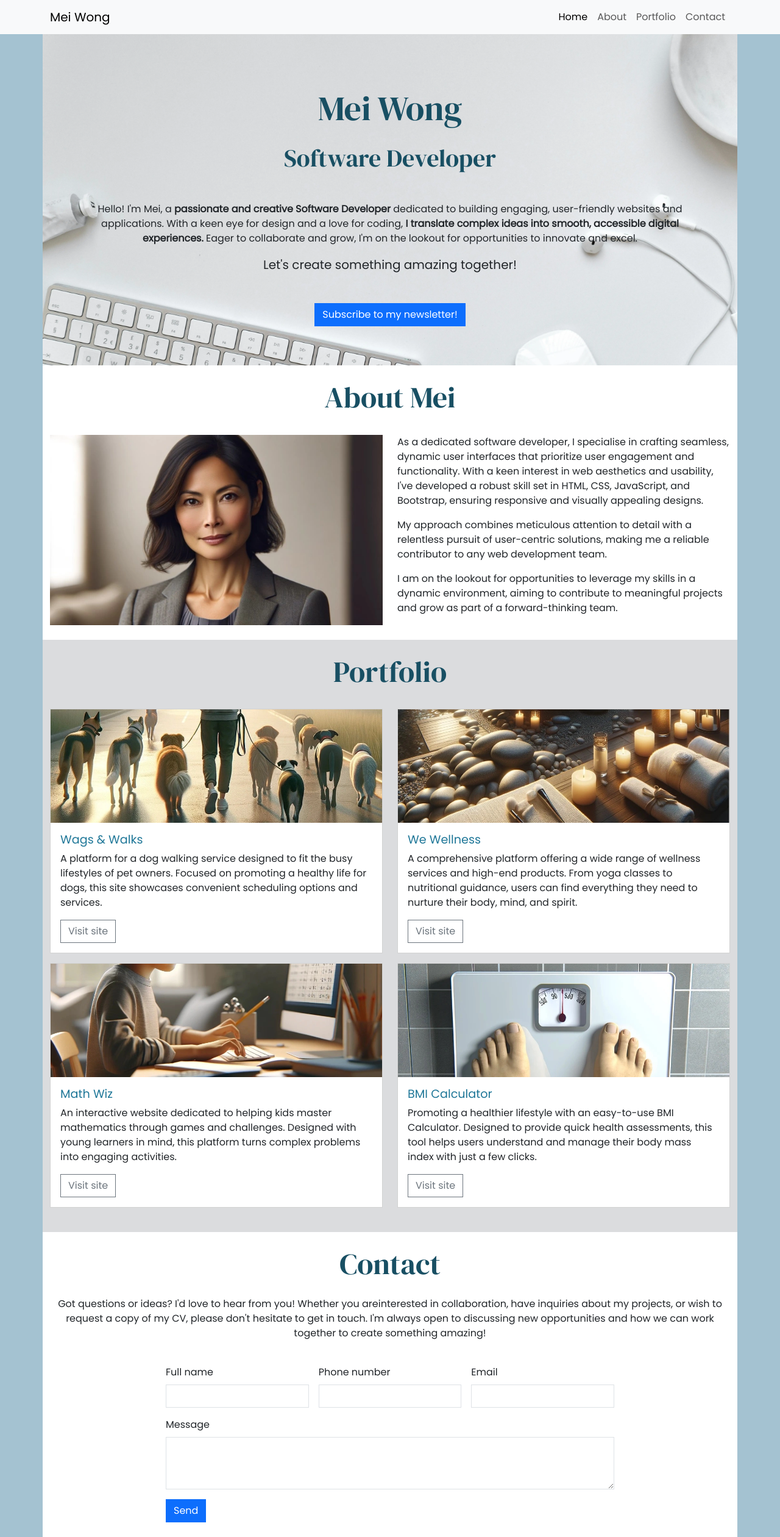
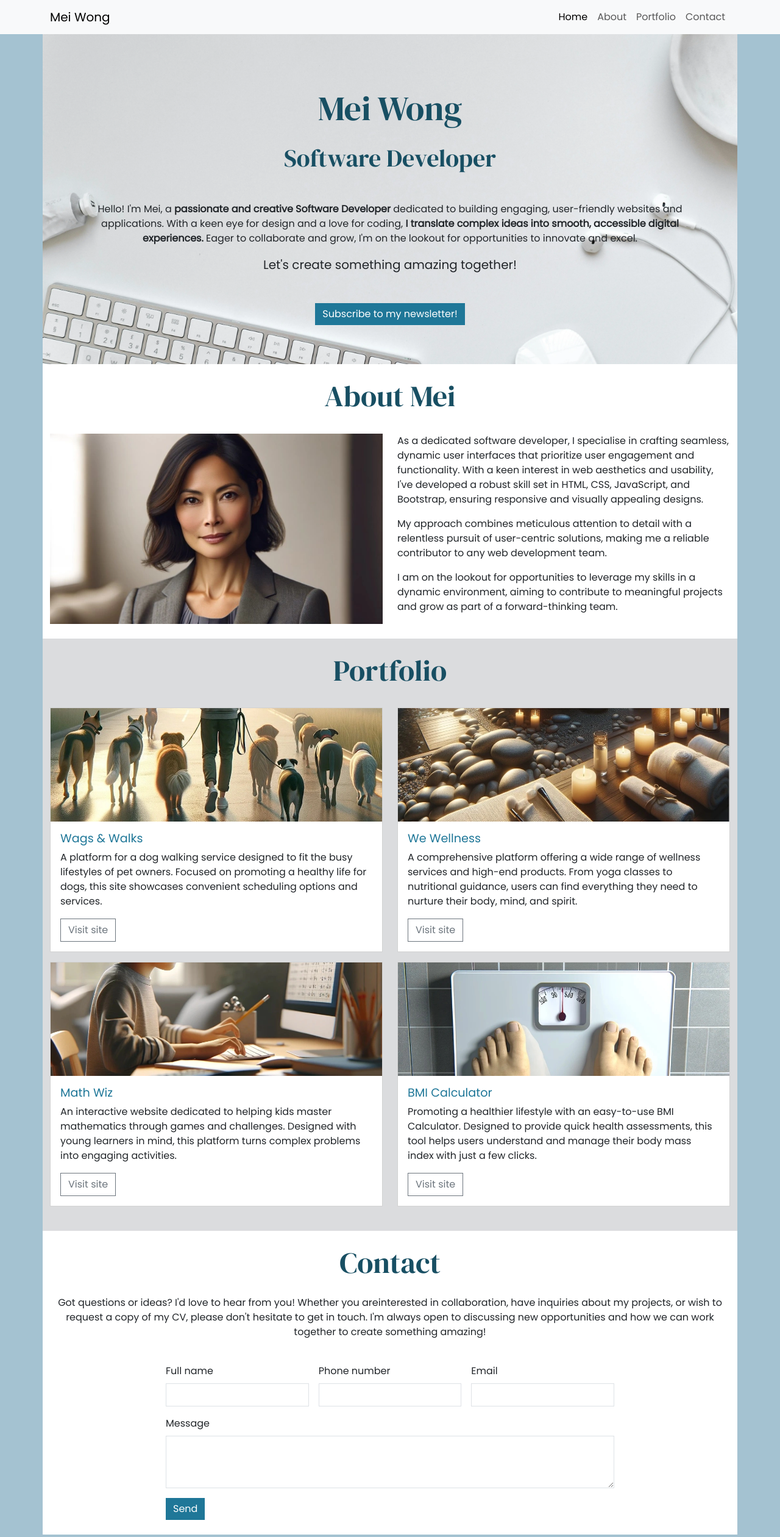
Before and after one commit to Karla-Stein/portfolio2, a plain HTML site: page index.html in a window 1280 px wide. Shown: the whole page at 61% size. Drawn offline with nearby package versions, Linux system fonts and the light colour scheme.

Commit message:
Add hover effect to form , modal and newsletter button

```diff
--- a/assets/css/style.css
+++ b/assets/css/style.css
@@ -22,6 +22,19 @@ h1, h2{
 .sharp-corners,
 .sharp-corners *{
     border-radius: 0;
+}
+
+
+/* BUTTONS */
+
+.custom-button{
+    background-color: #1f7798;
+    border: #1f7798;
+}
+
+.custom-button:hover{
+    background-color: #1d6d8a;
+    border: #1d6d8a;
 }
 
 /* About section */
--- a/index.html
+++ b/index.html
@@ -79,7 +79,7 @@
           <!-- Button trigger modal -->
           <button
             type="button"
-            class="btn btn-primary sharp-corners"
+            class="btn btn-primary sharp-corners custom-button"
             data-bs-toggle="modal"
             data-bs-target="#exampleModal"
           >
@@ -260,7 +260,7 @@
             </div>
 
             <div class="col-12">
-              <button type="submit" class="btn btn-primary">Send</button>
+              <button type="submit" class="btn btn-primary custom-button">Send</button>
             </div>
           </form>
         </div>
@@ -303,7 +303,7 @@
                   <input type="email" class="form-control" id="email" />
                 </div>
                 <div class="col-12 mb-4">
-                  <button type="submit" class="btn btn-primary">
+                  <button type="submit" class="btn btn-primary custom-button">
                     Sign up!
                   </button>
                 </div>
```
